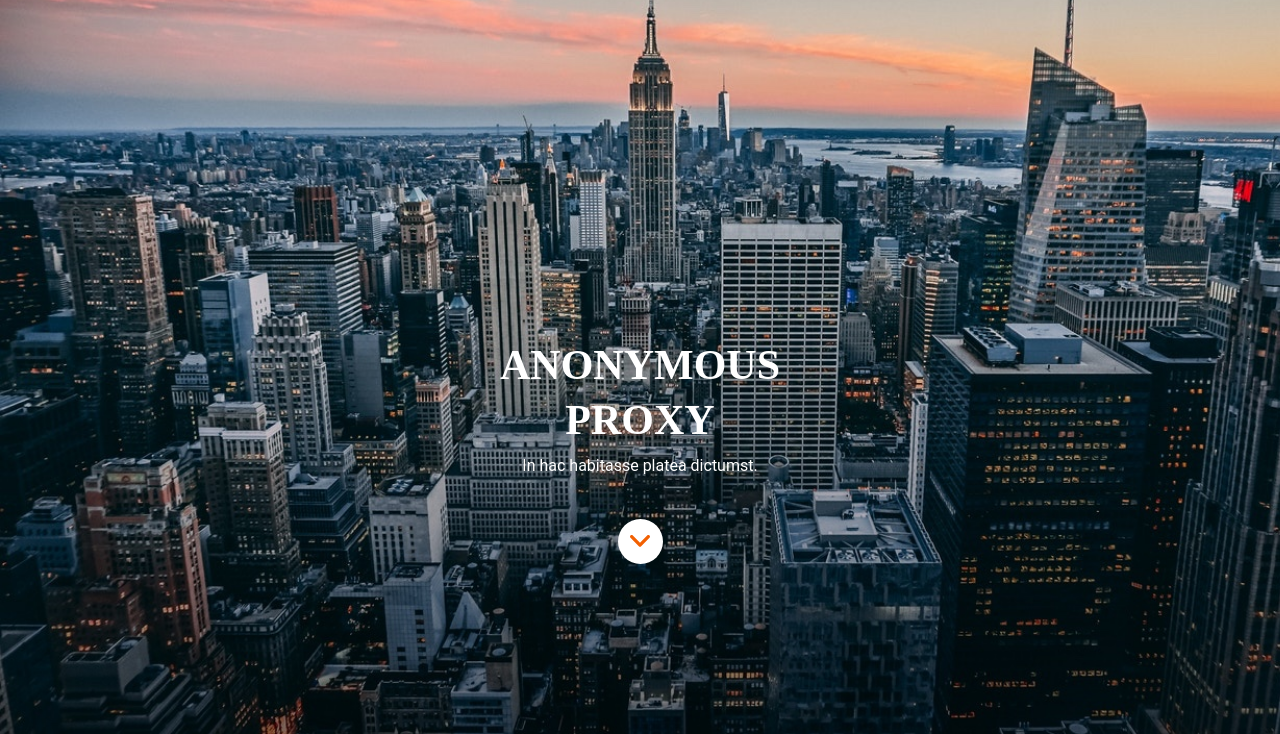
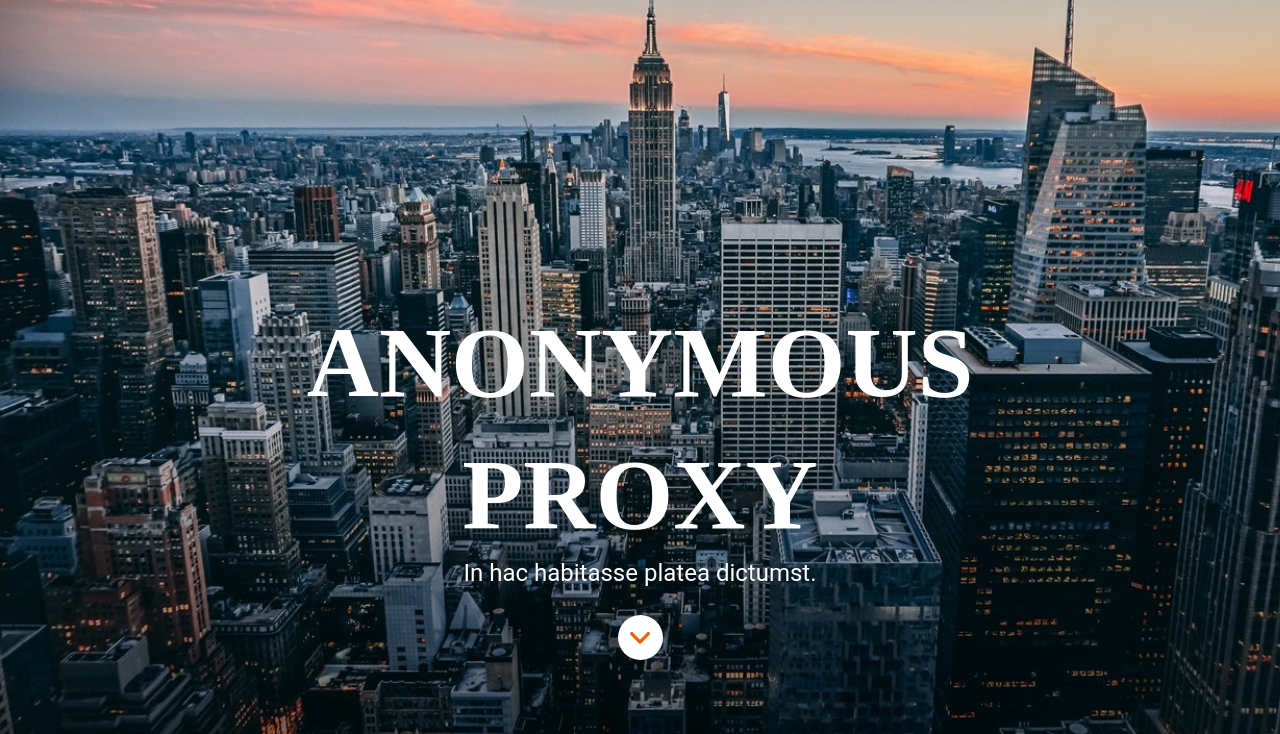
Before and after one commit to MariviEscudero/Anonymous-Proxy, a website: page src/html/index.html in a window 1280 px wide. Shown: the part 65-799 px from the top of the page. Drawn offline with nearby package versions, Linux system fonts and the light colour scheme; files that its build step writes are made by us from their sources; files whose address does not match are found by name; a web font is replaced by a local one.

Commit message:
add header responsive

```diff
--- a/src/scss/layout/_header.scss
+++ b/src/scss/layout/_header.scss
@@ -33,6 +33,17 @@
     text-transform: uppercase;
     text-align: center;
     margin: 284px 15px 10px 15px;
+
+    @media (min-width: 768px) {
+      font-size: 80px;
+      line-height: 106px;
+      margin: 295px 39px 20px 39px;
+    }
+    @media (min-width: 1200px) {
+      font-size: 100px;
+      line-height: 132px;
+      margin: 300px 275px 0px 275px;
+    }
   }
 
   .header__text {
@@ -40,6 +51,17 @@
     font-size: 16px;
     line-height: 16px;
     margin: 0px 15px 0px 15px;
+
+    @media (min-width: 768px) {
+      font-size: 24px;
+      line-height: 24px;
+      margin: 0px 165px 0px 165px;
+    }
+    @media (min-width: 1200px) {
+      font-size: 24px;
+      line-height: 24px;
+      margin: 0px 275px 0px 275px;
+    }
   }
   .header__seclink {
     background-color: $headerscrollcolor;
@@ -50,5 +72,11 @@
     height: 45px;
     border-radius: 45px;
     margin: 45px 138px 53px 138px;
+    @media (min-width: 768px) {
+      margin: 30px 361px 45px 362px;
+    }
+    @media (min-width: 1200px) {
+      margin: 30px 618px 13px 618px;
+    }
   }
 }
```
